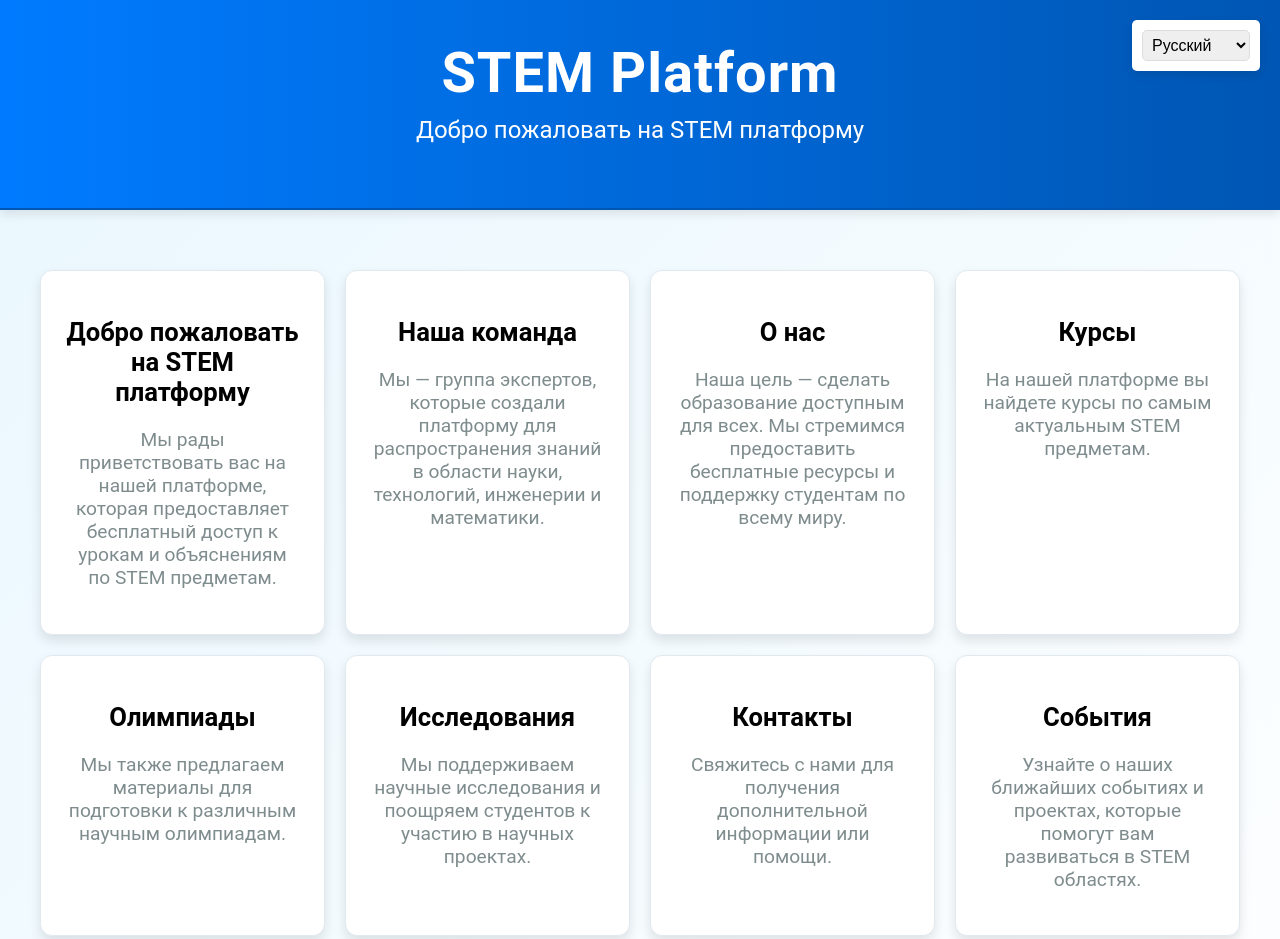
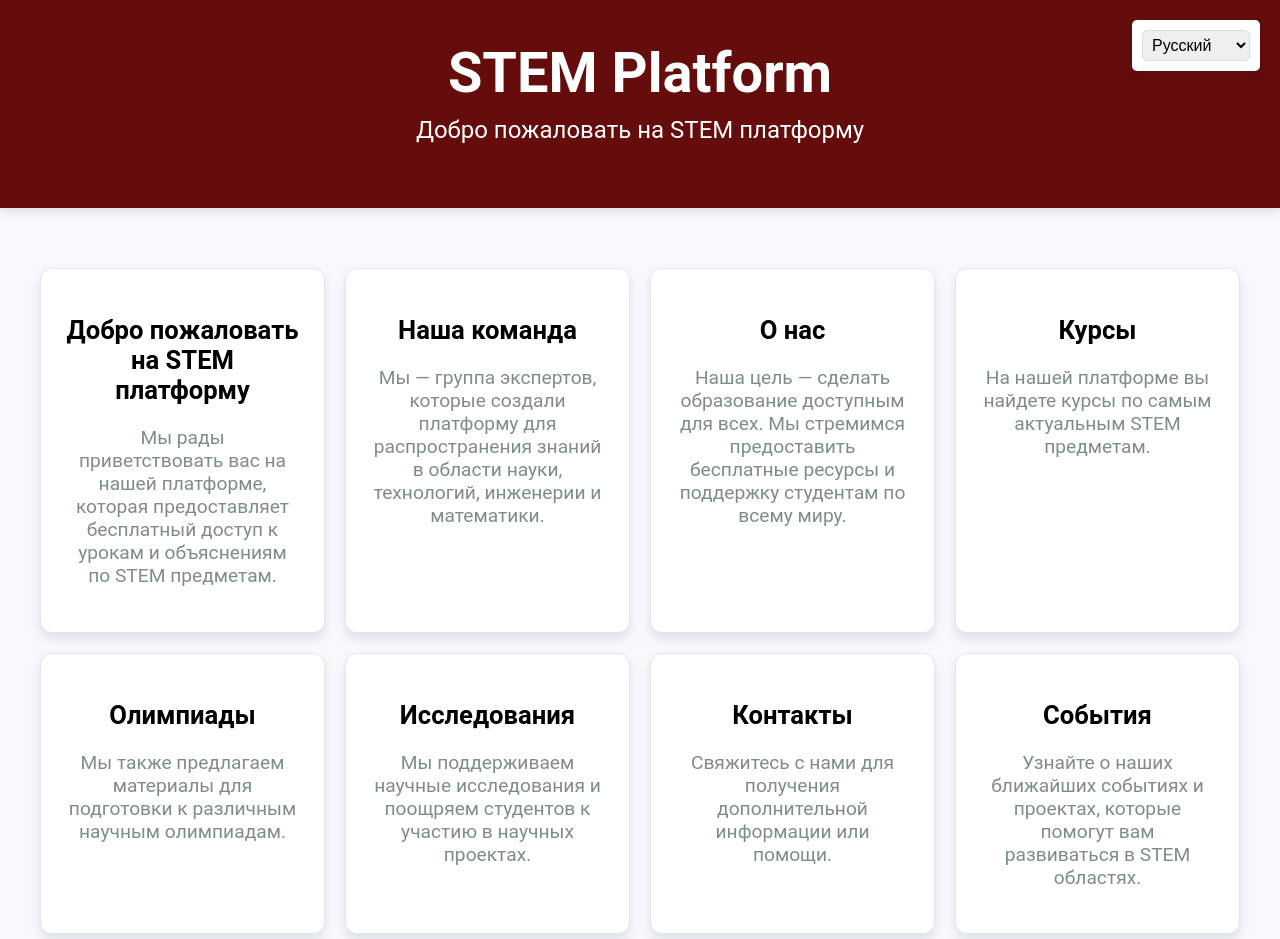
Before and after one commit to emiraligafarov/stem, a plain HTML site: page index.html in a window 1280 px wide. Shown: the top 939 px of the page. Drawn offline with Linux system fonts and the light colour scheme.

Commit message:
added files

```diff
--- /dev/null
+++ b/courses.css
@@ -0,0 +1,91 @@
+
+
+       /* Стили для курсы */
+
+
+       body {
+        font-family: 'Roboto', sans-serif;
+        margin: 0;
+        padding: 0;
+        background: linear-gradient(135deg, #e9f7fe, #ffffff);
+        color: #333;
+    }
+
+    header {
+        text-align: center;
+        background: linear-gradient(90deg, #000000, #0056b3);
+        color: white;
+        padding: 20px 0;
+        box-shadow: 0 4px 8px rgba(0, 0, 0, 0.1);
+        border-bottom: 2px solid #0056b3;
+    }
+
+    h1 {
+        margin: 0;
+        font-size: 36px;
+        letter-spacing: 1px;
+    }
+
+    main {
+        padding: 40px 20px;
+        max-width: 1200px;
+        margin: auto;
+    }
+
+    .course-section {
+        display: flex;
+        justify-content: center;
+        flex-wrap: wrap;
+        gap: 30px;
+    }
+
+    .course {
+        background: white;
+        border-radius: 12px;
+        padding: 25px;
+        width: 320px;
+        box-shadow: 0 6px 15px rgba(0, 0, 0, 0.1);
+        transition: transform 0.3s ease, box-shadow 0.3s ease;
+        text-align: center;
+    }
+
+    .course:hover {
+        transform: translateY(-10px);
+        box-shadow: 0 10px 25px rgba(0, 0, 0, 0.2);
+    }
+
+    .course h2 {
+        margin: 0 0 20px;
+        font-size: 26px;
+        color: #007BFF;
+        font-weight: 700;
+    }
+
+    .course ul {
+        list-style: none;
+        padding: 0;
+    }
+
+    .course ul li {
+        margin: 15px 0;
+    }
+
+    .course ul li a {
+        text-decoration: none;
+        color: #333;
+        font-size: 18px;
+        font-weight: 500;
+        padding: 8px 12px;
+        border: 2px solid #007BFF;
+        border-radius: 8px;
+        background: linear-gradient(90deg, #007BFF, #0056b3);
+        color: white;
+        display: inline-block;
+        transition: background0.3s ease, color 0.3s ease;
+    }
+
+    .course ul li a:hover {
+        background: #ffffff;
+        color: #007BFF;
+        border-color: #0056b3;
+    }
--- a/index.html
+++ b/index.html
@@ -21,7 +21,7 @@
        header {
            text-align: center;
            padding: 40px 20px;
-           background-color: #6c0d0d;
+           background-color: #650c0c;
            color: white;
            box-shadow: 0 4px 10px rgba(0, 0, 0, 0.1);
        }
--- a/styles.css
+++ b/styles.css
@@ -1,89 +1,22 @@
+
+       /* Стили для заголовка */
+       header {
+        text-align: center;
+        padding: 40px 20px;
+        background-color: #650c0c;
+        color: white;
+        box-shadow: 0 4px 10px rgba(0, 0, 0, 0.1);
+    }
 
 
-       /* Стили для курсы */
-       body {
-        font-family: 'Roboto', sans-serif;
+    .main-title {
+        font-size: 3.5em;
+        font-weight: bold;
         margin: 0;
-        padding: 0;
-        background: linear-gradient(135deg, #e9f7fe, #ffffff);
-        color: #333;
     }
 
-    header {
-        text-align: center;
-        background: linear-gradient(90deg, #007BFF, #0056b3);
-        color: white;
-        padding: 20px 0;
-        box-shadow: 0 4px 8px rgba(0, 0, 0, 0.1);
-        border-bottom: 2px solid #0056b3;
+
+    .welcome-text {
+        font-size: 1.5em;
+        margin-top: 10px;
     }
-
-    h1 {
-        margin: 0;
-        font-size: 36px;
-        letter-spacing: 1px;
-    }
-
-    main {
-        padding: 40px 20px;
-        max-width: 1200px;
-        margin: auto;
-    }
-
-    .course-section {
-        display: flex;
-        justify-content: center;
-        flex-wrap: wrap;
-        gap: 30px;
-    }
-
-    .course {
-        background: white;
-        border-radius: 12px;
-        padding: 25px;
-        width: 320px;
-        box-shadow: 0 6px 15px rgba(0, 0, 0, 0.1);
-        transition: transform 0.3s ease, box-shadow 0.3s ease;
-        text-align: center;
-    }
-
-    .course:hover {
-        transform: translateY(-10px);
-        box-shadow: 0 10px 25px rgba(0, 0, 0, 0.2);
-    }
-
-    .course h2 {
-        margin: 0 0 20px;
-        font-size: 26px;
-        color: #007BFF;
-        font-weight: 700;
-    }
-
-    .course ul {
-        list-style: none;
-        padding: 0;
-    }
-
-    .course ul li {
-        margin: 15px 0;
-    }
-
-    .course ul li a {
-        text-decoration: none;
-        color: #333;
-        font-size: 18px;
-        font-weight: 500;
-        padding: 8px 12px;
-        border: 2px solid #007BFF;
-        border-radius: 8px;
-        background: linear-gradient(90deg, #007BFF, #0056b3);
-        color: white;
-        display: inline-block;
-        transition: background 0.3s ease, color 0.3s ease;
-    }
-
-    .course ul li a:hover {
-        background: #ffffff;
-        color: #007BFF;
-        border-color: #0056b3;
-    }
```
Also changed, not shown: courses.html (+17 -0 lines).
